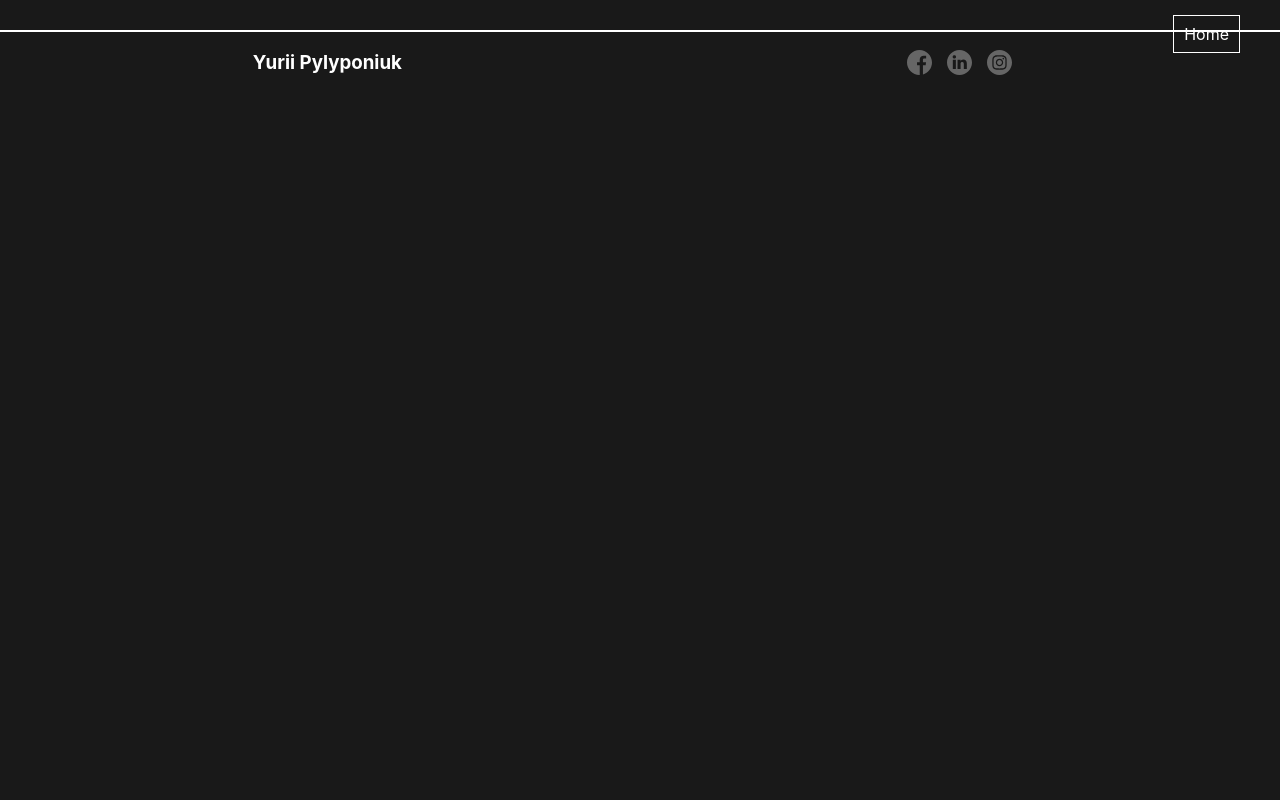
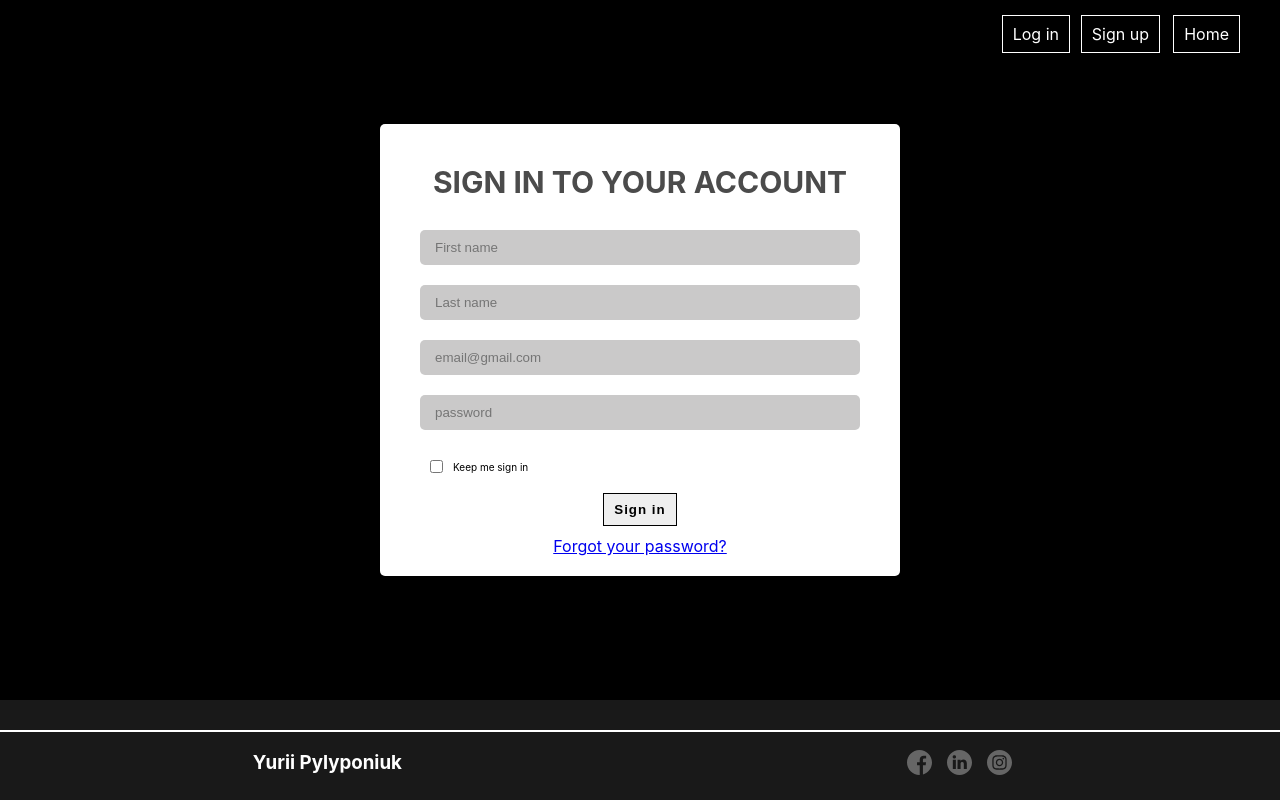
Before and after one commit to yuriiPylyponiuk/countries2, a React app: page /login in a window 1280 px wide. Built offline with nearby package versions, Linux system fonts and the light colour scheme.

Commit message:
add form

```diff
--- a/src/components/App/App.js
+++ b/src/components/App/App.js
@@ -5,13 +5,15 @@ import { Switch, Route, Link } from "react-router-dom";
 import './app.css';
 import NewCountryPage from '../../containers/CountryPageContainer';
 import Footer from '../footer/Fotter';
-import CreateNewForm from '../form/Form';
+import CreateNewForm from '../form/FormSign';
+import LogIn from '../form/FormLOg';
 
 function App() {
   return (
     <div className="App">
       <Link to={"/"} className='app-btn-main btn' >Home</Link>
-
+      <Link to={"/form"} className='app-btn-main btn btn-signup' >Sign up</Link>
+      <Link to={"/login"} className='app-btn-main btn btn-log' >Log in</Link>
       <Switch>
         <Route exact path="/" >
           <Home />
@@ -23,6 +25,9 @@ function App() {
         <Route exact path='/form'>
           <CreateNewForm />
         </Route>
+        <Route exact path='/login'>
+          <LogIn />
+        </Route>
       </Switch>
       <Footer />
     </div>
--- a/src/components/App/app.css
+++ b/src/components/App/app.css
@@ -17,3 +17,9 @@
   top: 15px;
   right: 40px;
 }
+.btn-signup{
+  right: 120px;
+}
+.btn-log{
+  right: 210px;
+}
--- a/src/components/CounrtiesList/countriesList.css
+++ b/src/components/CounrtiesList/countriesList.css
@@ -61,3 +61,16 @@
   padding: 10px 7px;
   background-color: #000  ;
 }
+
+
+@media screen and (max-width: 1100px){
+  .countries-list-main-ul-li{
+    width: 45%;
+  }
+}
+
+@media screen and (max-width: 800px){
+  .countries-list-main-ul-li{
+    width: 100%;
+  }
+}
--- a/src/components/Home/homeStyle.css
+++ b/src/components/Home/homeStyle.css
@@ -1,8 +1,8 @@
 .home-page{
   width: 100%;
-  min-height: 100vh;
+  min-height: calc(100vh - 100px);
   background-image: url('../../assets/planet.jpg');
-  background-size: cover;
+  background-size: contain;
   display: flex;
   justify-content: center;
   align-items: center;
--- a/src/components/footer/Fotter.js
+++ b/src/components/footer/Fotter.js
@@ -12,9 +12,9 @@ class Footer extends React.Component{
 					<h3>Yurii Pylyponiuk</h3>
 				</div>
 				<div className="block-contacts">
-					<a href="" className='linkFacebook'><img src={facebook} alt="logo"/></a>
-					<a href="" className='linkLinkedin'><img src={linkedin} alt="logo"/></a>
-					<a href="" className='linkInstagram'><img src={instagram} alt="logo"/></a>
+					<a href="https://www.facebook.com/" className='linkFacebook'><img src={facebook} alt="logo"/></a>
+					<a href="https://www.linkedin.com/in/yurii-pylyponiuk/" className='linkLinkedin'><img src={linkedin} alt="logo"/></a>
+					<a href="https://www.instagram.com/" className='linkInstagram'><img src={instagram} alt="logo"/></a>
 				</div>
 			</footer>
 		)
--- /dev/null
+++ b/src/components/form/FormLOg.js
@@ -0,0 +1,52 @@
+import React from "react";
+import './form.css';
+import { Link } from "react-router-dom";
+
+class LogIn extends React.Component{
+	constructor(props){
+		super(props);
+		this.state= {
+			email:'',
+			pass: '',
+		}
+		this.setData = this.setData.bind(this);
+
+	}
+
+	setData(e) {
+		if(e.target.type ==='password'){
+			this.setState({
+				pass: e.target.value
+			})
+		}else{
+			this.setState({
+				email: e.target.value
+			})
+		}
+	}
+
+	render() {
+		return(
+			<div className='form1'>
+				<form className='form' onSubmit={this.sendForm}>
+					<h1>SIGN IN TO YOUR ACCOUNT</h1>
+					<div className='form-style'>
+						<input className='form-inputText-style'  placeholder='First name' type="text"/>
+						<input className='form-inputText-style'  placeholder='Last name' type="text"/>
+						<input className='form-inputText-style' onChange={this.setData} value= {this.state.email} placeholder='email@gmail.com' type="email"/>
+						<input className='form-inputText-style' onChange={this.setData} value= {this.state.pass} placeholder='password' type="password"/>
+						<label  className='form-label'>
+							<input className='form-label-inputChecked-style' type="checkbox"  required/>
+							<span>Keep me sign in</span>
+						</label>
+					</div>
+					<Link to = {"/countries"} className='form--inputSubmit-style-a' ><input  className='form--inputSubmit-style' type="submit" value='Sign in' /></Link>
+					<a href="https://google.com" target='blanck' >Forgot your password?</a>
+				</form>
+			</div>
+		)
+	}
+}
+
+
+export default LogIn;
--- a/src/components/form/Form.js
+++ b/src/components/form/FormSign.js
@@ -1,5 +1,6 @@
 import React from "react";
 import './form.css';
+import { Link } from "react-router-dom";
 
 class CreateNewForm extends React.Component{
 	constructor(props){
@@ -43,7 +44,7 @@ class CreateNewForm extends React.Component{
 							<span>Keep me sign in</span>
 						</label>
 					</div>
-					<input  className='form--inputSubmit-style' type="submit" value='Sign in' />
+					<Link to = {"/countries"} className='form--inputSubmit-style-a' ><input  className='form--inputSubmit-style' type="submit" value='Sign in' /></Link>
 					<a href="https://google.com" target='blanck' >Forgot your password?</a>
 				</form>
 			</div>
--- a/src/components/form/form.css
+++ b/src/components/form/form.css
@@ -1,11 +1,12 @@
 
 .form1{
-    background-color: #3c019c;
+    background-color: #000000;
     padding: 20px 40px;
     display: flex;
     flex-flow: column;
     justify-content: center;
-    align-items:center
+    align-items:center;
+    min-height: calc(100vh - 140px);
   }
   .form{
     background-color: #ffffff;
@@ -47,23 +48,25 @@
   .form-label-inputChecked-style ~ span{
     font-size: 10px;
   }
+  .form--inputSubmit-style-a{
+    color: #000000;
+    text-decoration: none;
+  }
   .form--inputSubmit-style{
-    width: 100%;
-    padding: 15px 0;
-    text-transform: uppercase;
-    background-color: #3c019c;
-    color: #ffffff;
-    border: 3px solid #3c019c;
-    border-radius: 5px;
-    transition: all ease-in-out .5s;
-    cursor: pointer;
-    margin: 35px 0;
     font-weight: 600;
     letter-spacing: 1px;
+    border: 1px solid #000000;
+    padding: 8px 10px;
+    display: flex;
+    justify-content: center;
+    align-items: center;
+    transition: .5s;
+    cursor: pointer;
+    margin: 10px 0;
   }
   .form--inputSubmit-style:hover{
-    background-color: #ffffff;
-    color: #3c019c;
+    background-color: #000000;
+    color: #ffffff;
   }
   .form--inputSubmit-style ~ a{
     color: #000000;
```
